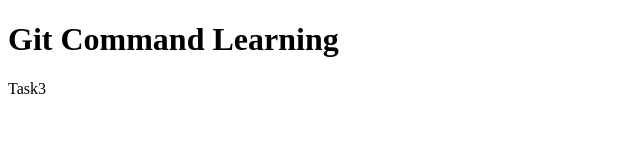
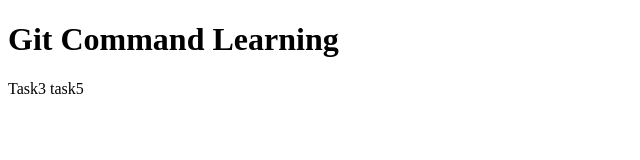
Before and after one commit to jayanvb/project-1, a plain HTML site: page index.html in a window 1280 px wide. Shown: the full height of the page, 0-640 px from the left. Drawn offline with Linux system fonts and the light colour scheme.

Commit message:
task5 done

```diff
--- a/index.html
+++ b/index.html
@@ -7,5 +7,6 @@
 <body>
 <h1>Git Command Learning</h1>
 Task3
+task5
 </body>
 </html>
```
